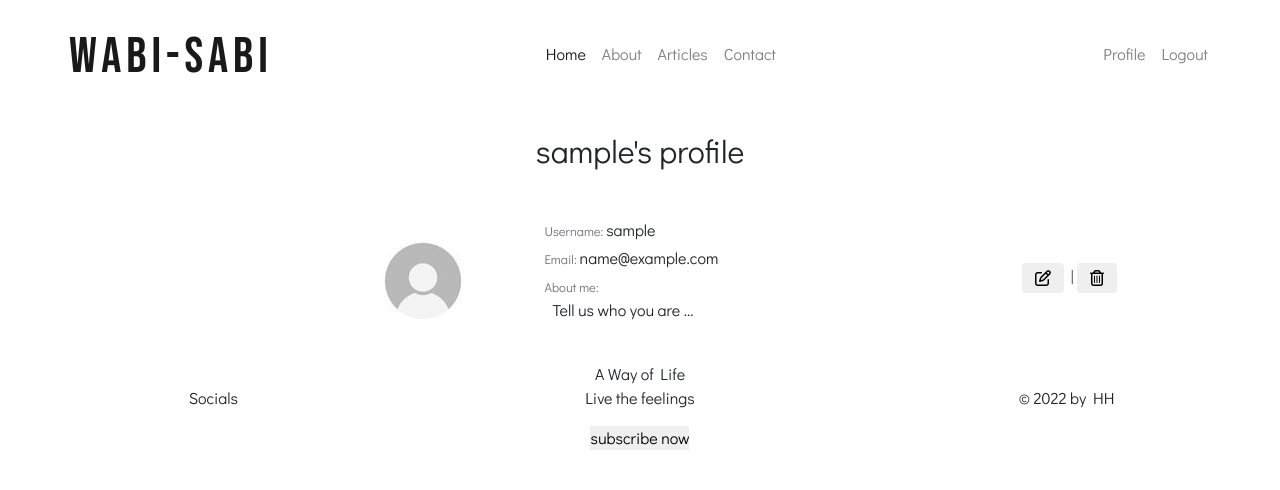
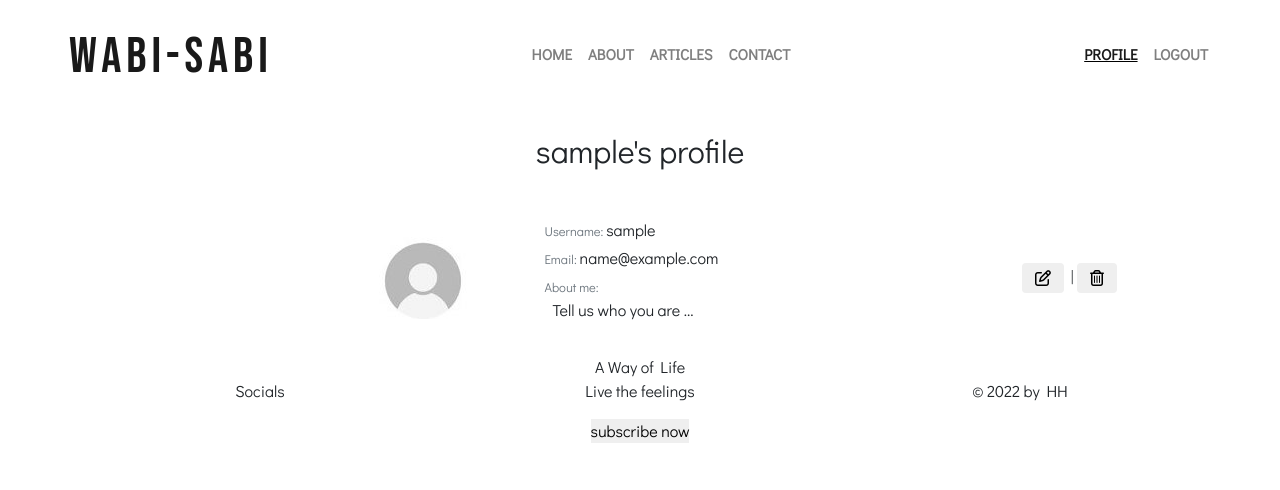
Before and after one commit to hammad25/Wabi-Sabi, a Django app: page /profile in a window 1280 px wide. Shown: the top 490 px of the page. Run offline with Django 3.2, Linux system fonts and the light colour scheme; the visitor is signed in with stand-in values (Sample User, id 1); data comes from the database, SQL or seed files in the repository; some libraries are stand-ins or nearby versions.

Commit message:
Add active style to navbar

```diff
--- a/blog/urls.py
+++ b/blog/urls.py
@@ -16,10 +16,6 @@ urlpatterns = [
     path('account/signup', views.signup, name='signip'),
     path('profile', views.profile, name='profile'),
     path('delete_profile/', views.delete_profile, name='delete_profile'),
-
-    # path('/accounts/login/', LoginView.as_view(name='blog/login.html')),
-    # path('/accounts/logout/', LogoutView.as_view(name='blog/logout.html')),
-    # path('register/', views.register, name='register')
 ]
 
 urlpatterns += staticfiles_urlpatterns()
--- a/blog/views.py
+++ b/blog/views.py
@@ -1,7 +1,7 @@
 from django.shortcuts import render, get_object_or_404, redirect, reverse
 from django.views import generic, View
 from .forms import ContactForm, CommentForm, UserProfileForm
-from .models import Post, Comment, Contact, UserProfile
+from .models import Post, Comment, Contact, UserProfile, FavoritePost
 from django.http import HttpResponseRedirect
 from django.contrib import messages
 from django.contrib.auth.decorators import login_required
@@ -13,6 +13,7 @@ from django.contrib.auth.models import User
 class PostList(generic.ListView):
     model = Post
     queryset = Post.objects.filter(status=1).order_by('-created_on')
+    paginate_by = 6
     template_name = 'blog/articles.html'
 
 
@@ -95,6 +96,21 @@ class PostLike(View):
         return HttpResponseRedirect(reverse('post_detail', args=[slug]))
 
 
+def favorites_list(request):
+    new = FavoritePost.newmanager.filter(user=request.user)
+    return render(request,
+        'blog/profile.html',
+        {'new':new}
+        )
+
+def favorites_blog(request, slug, id):
+    posts = get_object_or_404(FavoritePost, slug=slug, id=id)
+    if posts.user.filter(id=request.user.id).exists():
+        posts.user.remove(request.user)
+    else:
+        posts.user.add(request.user)
+    return HttpResponseRedirect(reverse('post_detail', args=[slug]))
+
 @login_required
 def profile(request):
     '''Display and Edit user profile info'''
--- a/static/style/base.css
+++ b/static/style/base.css
@@ -8,13 +8,11 @@
 
 body {
     font-family: 'Didact Gothic', sans-serif;
-    font-weight: 400;
 }
 
 .logo {
     font-family: 'Bebas Neue', sans-serif;
     float: left;
-    color: white;
     text-transform: uppercase;
     letter-spacing: 5px;
     font-size: 50px;
@@ -23,7 +21,20 @@ body {
 
 }
 
+/*navigation links */
 
 #center-links {
     margin: auto;
 }
+
+.nav-link {
+    font-size: 15px;
+    font-weight: bold;
+    text-transform: uppercase;
+}
+
+
+.active {
+    color: black;
+    text-decoration: underline;
+}
--- a/templates/base.html
+++ b/templates/base.html
@@ -20,6 +20,9 @@
     <link rel="stylesheet" href="https://cdnjs.cloudflare.com/ajax/libs/font-awesome/6.0.0/css/all.min.css"
         integrity="sha512-9usAa10IRO0HhonpyAIVpjrylPvoDwiPUiKdWk5t3PyolY1cOd4DSE0Ga+ri4AuTroPR5aQvXU9xC6qOPnzFeg=="
         crossorigin="anonymous" referrerpolicy="no-referrer" />
+    <!-- jQuery -->
+    <script src="https://code.jquery.com/jquery-3.6.1.js"
+        integrity="sha256-3zlB5s2uwoUzrXK3BT7AX3FyvojsraNFxCc2vC/7pNI=" crossorigin="anonymous"></script>
     <!-- custom css -->
     <link rel="stylesheet" href="{% static 'style/base.css' %}">
     {% block title %}
@@ -28,7 +31,8 @@
 </head>
 
 <body>
-    <nav class="navbar navbar-light navbar-expand-md bg-faded justify-content-center">
+
+    <nav id="navbar" class="navbar navbar-light navbar-expand-md bg-faded justify-content-center">
         <a href="{% url 'home' %}" class="navbar-brand d-flex w-50 ml-5 logo">Wabi-Sabi</a>
         <button class="navbar-toggler" type="button" data-toggle="collapse" data-target="#navbarNavDropdown"
             aria-controls="navbarNavDropdown" aria-expanded="false" aria-label="Toggle navigation">
@@ -36,8 +40,8 @@
         </button>
         <div class="navbar-collapse collapse w-100" id="navbarNavDropdown">
             <ul class="navbar-nav w-100 justify-content-center">
-                <li class="nav-item active">
-                    <a class="nav-link" href="{% url 'home' %}">Home</a>
+                <li class="nav-item">
+                    <a class="nav-link " href="{% url 'home' %}">Home</a>
                 </li>
                 <li class="nav-item">
                     <a class="nav-link" href="{% url 'about' %}">About</a>
@@ -89,15 +93,26 @@
         </div>
     </footer>
     <!-- Footer ends-->
-    <script src="https://code.jquery.com/jquery-3.3.1.slim.min.js"
-        integrity="sha384-q8i/X+965DzO0rT7abK41JStQIAqVgRVzpbzo5smXKp4YfRvH+8abtTE1Pi6jizo" crossorigin="anonymous">
-    </script>
     <script src="https://cdn.jsdelivr.net/npm/popper.js@1.14.3/dist/umd/popper.min.js"
         integrity="sha384-ZMP7rVo3mIykV+2+9J3UJ46jBk0WLaUAdn689aCwoqbBJiSnjAK/l8WvCWPIPm49" crossorigin="anonymous">
     </script>
     <script src="https://cdn.jsdelivr.net/npm/bootstrap@4.1.3/dist/js/bootstrap.min.js"
         integrity="sha384-ChfqqxuZUCnJSK3+MXmPNIyE6ZbWh2IMqE241rYiqJxyMiZ6OW/JmZQ5stwEULTy" crossorigin="anonymous">
     </script>
+    <script>
+        // $(document).ready(function () {
+        //     $.each($('#navbar').find('li'), function () {
+        //         $(this).toggleClass('active',
+        //             window.location.pathname.indexOf($(this).find('a').attr('href')) > -1);
+        //     });
+        // });
+        $(document).ready(function (e) {
+            var pathname = window.location.pathname;
+            atag = $('.nav-item a[href="' + pathname + '"]');
+            // #Here you should mention your < li > class name "dropdown"
+            atag.parent().addClass("active");
+        });
+    </script>
 </body>
 
 </html>
--- a/templates/blog/profile.html
+++ b/templates/blog/profile.html
@@ -126,13 +126,54 @@
                 </div>
             </div>
         </div>
+    </div>
+
+    <div class="container">
+        <div class="row">
+            <!-- Blog Entries Column -->
+            <div class="col-12 mt-3 left">
+                <div class="row">
+                    {% for post in new %}
+                    <div class="col-md-4">
+                        <div class="card mb-2" style="width:24rem;">
+                            <a href="{% url 'post_detail' post.slug %}" class="post-link">
+                                <div class="image-container post-container">
+                                    <img class="card-img-top" style="height: 477px ;, width: 350pc;"
+                                        src="{{ post.featured_image.url }}">
+
+                                </div>
+
+                                <div class="card-body">
+                                    <div class="heading mt-3 mb-3">
+                                        <p class="card-text text-muted h6">{{ post.created_on}}
+                                        </p>
+                                    </div>
+                                    <div class="heading text-left">
+                                        <h3 class="card-title" id="title">{{ post.title }}</h3>
+                                    </div>
+                                    <div>
+                                        <p>{{ post.excerpt}}</p>
+                                    </div>
+                                    <div>
+                                        <a href="" class="btn">remove</a>
+                                    </div>
+                                </div>
+
+                            </a>
+                        </div>
+                    </div>
+                </div>
+            </div>
+
+            {% if forloop.counter|divisibleby:3 %}
+        </div>
+        <div class="row">
+            {% endif %}
+            {% endfor %}
+        </div>
+    </div>
 
 
-
-    </div>
-    <div class="row">
-    </div>
-</div>
     {% endblock %}
 
     {% block postloadjs %}
```
Also changed, not shown: templates/blog/post_detail.html (+13 -2 lines). Lines whose indentation alone changed are shown as unchanged.
